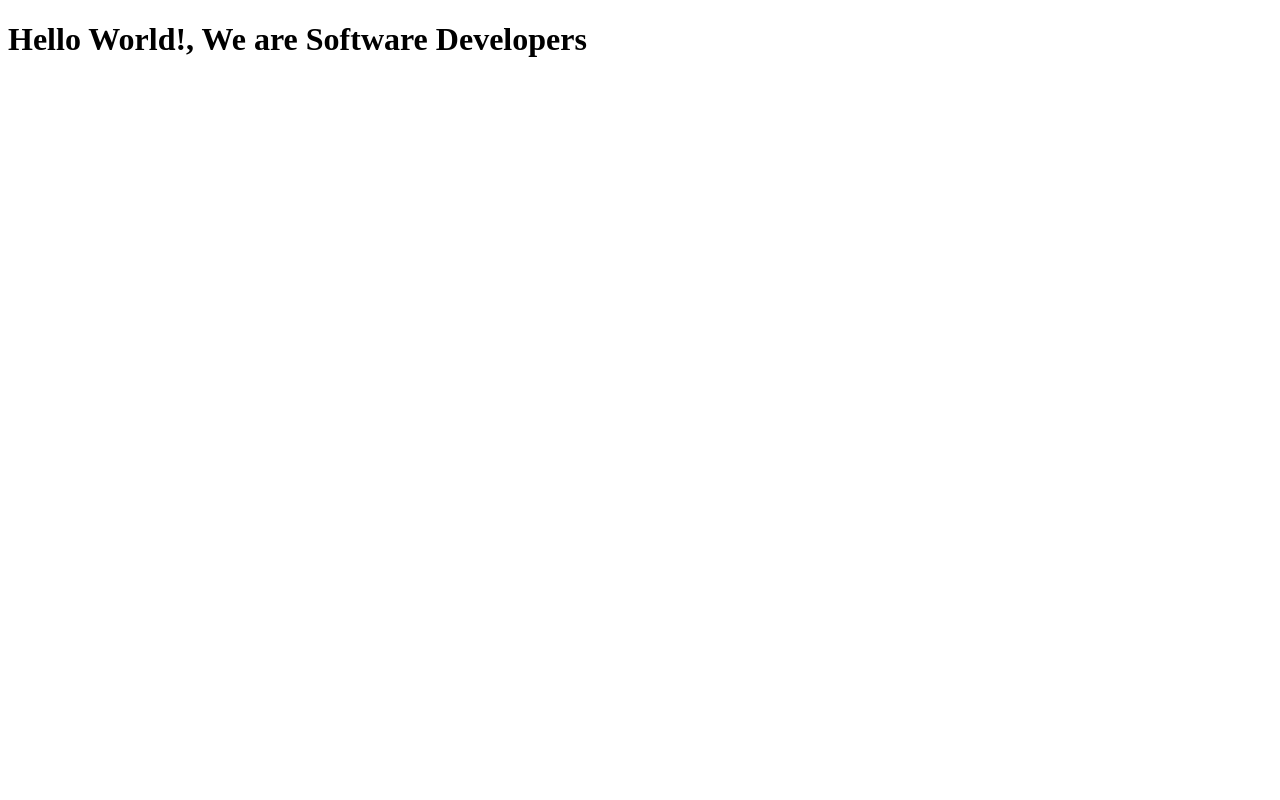
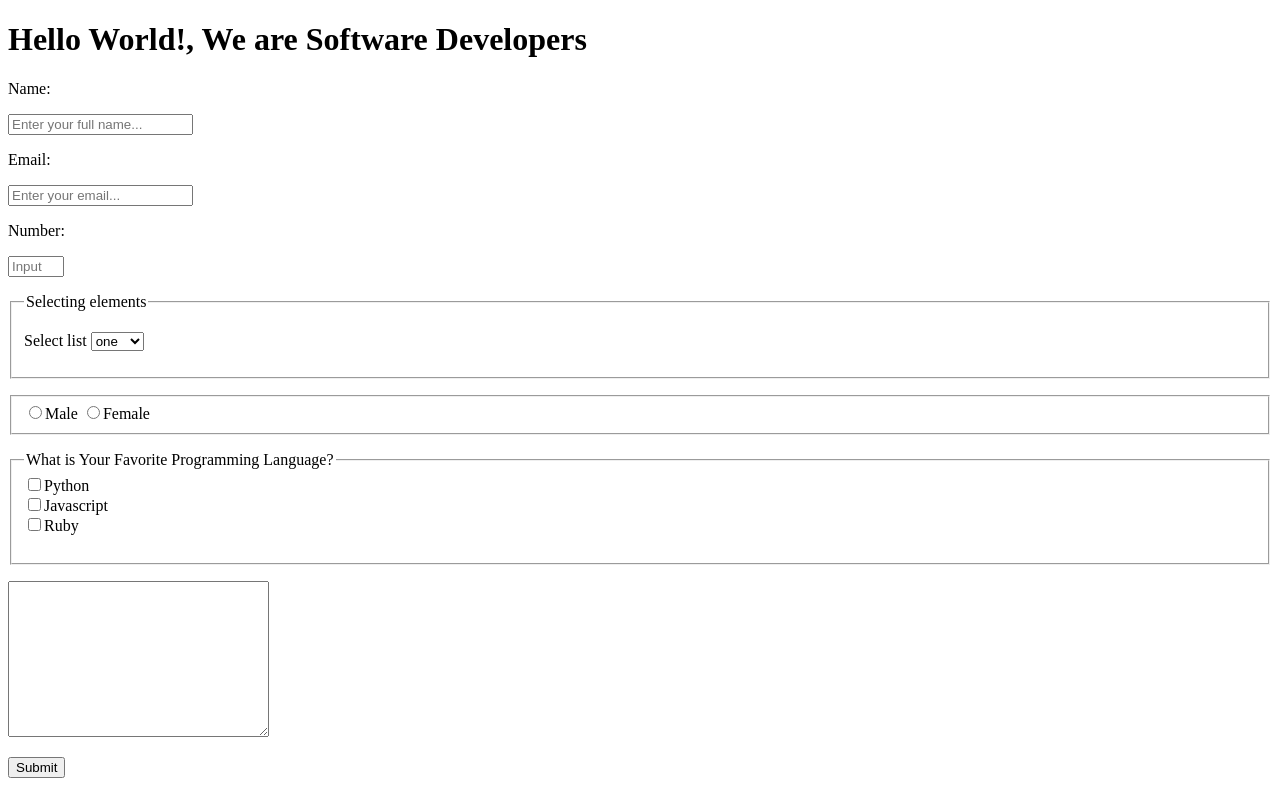
Before and after one commit to Godswilly/KalushaK, a plain HTML site: page index.html in a window 1280 px wide. Drawn offline with Linux system fonts and the light colour scheme.

Commit message:
Added a form to the body

```diff
--- a/index.html
+++ b/index.html
@@ -5,5 +5,62 @@
     </head>
     <body>
         <h1>Hello World!, We are Software Developers</h1>
+        <form id="survey-form">
+            <p><label for="name" id="name-label">Name:</label></p>
+            <input
+              type="text"
+              name="name"
+              id="name"
+              placeholder="Enter your full name..."
+            />
+            <p><label for="email" id="email-label">Email:</label></p>
+            <input
+              type="email"
+              name="email"
+              id="email"
+              placeholder="Enter your email..."
+            />
+            <p><label for="number" id="number-label">Number:</label></p>
+            <input
+              type="number"
+              name="number"
+              id="number"
+              min="0"
+              max="50"
+              placeholder="Input number from 0 - 50"
+            />
+            <p><fieldset>
+              <legend>Selecting elements</legend>
+              <p>
+                <label>Select list</label>
+                <select id="myList">
+                  <option value="1">one</option>
+                  <option value="2">two</option>
+                  <option value="3">three</option>
+                  <option value="4">four</option>
+                </select>
+              </p>
+            </fieldset>
+          </p>
+
+            <p><fieldset id="group1">
+              <input type="radio" />Male
+              <input type="radio" />Female
+            </fieldset></p>
+
+          <p>
+            <fieldset>
+              <legend>What is Your Favorite Programming Language?</legend>
+              <input type="checkbox" name="favorite_language" value="Python" />Python<br />
+              <input type="checkbox" name="favorite_language" value="Javascript" />Javascript<br />
+              <input type="checkbox" name="favorite_language" value="Ruby" />Ruby<br />
+              <br />
+            </fieldset>
+          </p>
+            <textarea name="textarea" id="textarea" cols="30" rows="10"></textarea>
+          <p>
+            <input type="button" value="Submit" id="submit" /></p>
+          </form>
+
     </body>
 </html>
```
